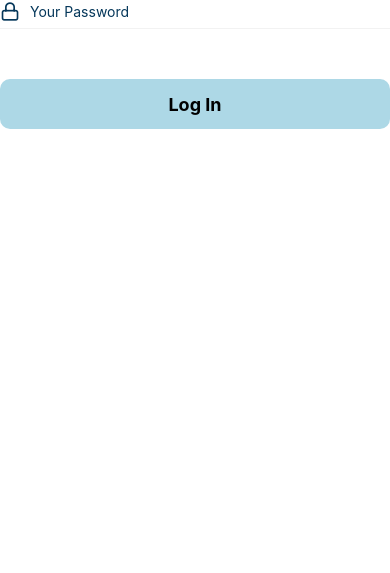
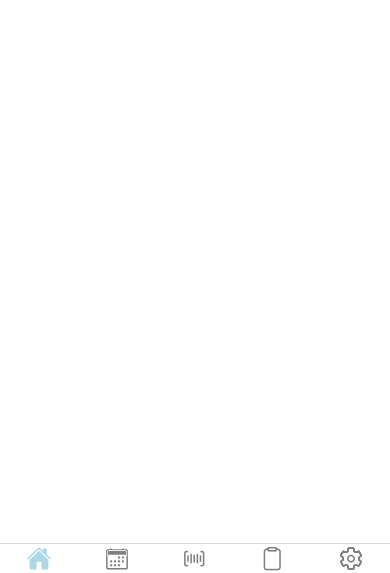
Before and after one commit to Insaneboy9/ttsScopeUI, a React Native app in the folder scope-app/: screen /SeniorNavigation in a window 390 px wide. Shown: the part 252-825 px from the top of the page. Built offline with nearby package versions, Linux system fonts and the light colour scheme.

Commit message:
refactor, added senior and junior account authenti

```diff
--- a/scope-app/AppNavigator.js
+++ b/scope-app/AppNavigator.js
@@ -2,7 +2,8 @@ import React from 'react'
 import { createNativeStackNavigator } from '@react-navigation/native-stack';
 import { NavigationContainer } from '@react-navigation/native';
 import LoginScreen from './screens/LoginScreen';
-import NavigationBar from './components/NavigationBar';
+import SeniorNavigation from './components/SeniorNavigation';
+import JuniorNavigation from './components/JuniorNavigation';
 
 
 const { Navigator, Screen } = createNativeStackNavigator();
@@ -12,7 +13,8 @@ const AppNavigator = () => {
     <NavigationContainer>
       <Navigator initialRouteName='LoginScreen'>
         <Screen name="LoginScreen" component={ LoginScreen } options={{headerShown:false}}></Screen>
-        <Screen name="NavigationBar" component={ NavigationBar } options={{headerShown:false}}></Screen>
+        <Screen name="SeniorNavigation" component={ SeniorNavigation } options={{headerShown:false}}></Screen>
+        <Screen name="JuniorNavigation" component={ JuniorNavigation } options={{headerShown:false}}></Screen>
       </Navigator>
     </NavigationContainer>
   )
--- a/scope-app/components/NavigationBar.js
+++ b/scope-app/components/JuniorNavigation.js
@@ -6,12 +6,10 @@ import IonicIcon from "react-native-vector-icons/Ionicons";
 import HomeScreen from "../screens/HomeScreen";
 import SettingsScreen from "../screens/SettingsScreen";
 import BarcodeScannerScreen from "../screens/BarcodeScannerScreen";
-import WeeklyScheduleScreen from "../screens/WeeklyScheduleScreen";
-import LabResultScreen from "../screens/LabResultScreen";
 
 const Tab = createBottomTabNavigator();
 
-export default function NavigationBar() {
+export default function JuniorNavigation() {
   return (
       <Tab.Navigator
         screenOptions={({ route }) => ({
@@ -23,13 +21,9 @@ export default function NavigationBar() {
             let iconName;
             if (route.name === "Home") {
               iconName = focused ? "home" : "home-outline";
-            } else if (route.name === "Schedule") {
-              iconName = focused ? "calendar" : "calendar-outline";
-            } else if (route.name === "Barcode") {
+            }  else if (route.name === "Barcode") {
               iconName = focused ? "barcode" : "barcode-outline";
-            } else if (route.name === "Lab") {
-              iconName = focused ? "clipboard" : "clipboard-outline";
-            } else if (route.name === "Settings") {
+            }  else if (route.name === "Settings") {
               iconName = focused ? "settings" : "settings-outline";
             }
 
@@ -50,18 +44,8 @@ export default function NavigationBar() {
           options={{ headerShown: false }}
         />
         <Tab.Screen
-          name="Schedule"
-          component={WeeklyScheduleScreen}
-          options={{ headerShown: false }}
-        />
-        <Tab.Screen
           name="Barcode"
           component={BarcodeScannerScreen}
-          options={{ headerShown: false }}
-        />
-        <Tab.Screen
-          name="Lab"
-          component={LabResultScreen}
           options={{ headerShown: false }}
         />
         <Tab.Screen
--- /dev/null
+++ b/scope-app/components/SeniorNavigation.js
@@ -0,0 +1,76 @@
+import { StyleSheet, Text, TouchableOpacity } from "react-native";
+import React from "react";
+import { createBottomTabNavigator } from "@react-navigation/bottom-tabs";
+import IonicIcon from "react-native-vector-icons/Ionicons";
+
+import HomeScreen from "../screens/HomeScreen";
+import SettingsScreen from "../screens/SettingsScreen";
+import BarcodeScannerScreen from "../screens/BarcodeScannerScreen";
+import WeeklyScheduleScreen from "../screens/WeeklyScheduleScreen";
+import LabResultScreen from "../screens/LabResultScreen";
+
+const Tab = createBottomTabNavigator();
+
+export default function SeniorNavigation() {
+  return (
+      <Tab.Navigator
+        screenOptions={({ route }) => ({
+          tabBarActiveTintColor: "lightblue",
+          tabBarInactiveTintColor: "grey",
+          tabBarLabelStyle: {fontSize : 16},
+          tabBarStyle: [{display: "flex"}],
+          tabBarIcon: ({ focused, color, size, padding }) => {
+            let iconName;
+            if (route.name === "Home") {
+              iconName = focused ? "home" : "home-outline";
+            } else if (route.name === "Schedule") {
+              iconName = focused ? "calendar" : "calendar-outline";
+            } else if (route.name === "Barcode") {
+              iconName = focused ? "barcode" : "barcode-outline";
+            } else if (route.name === "Lab") {
+              iconName = focused ? "clipboard" : "clipboard-outline";
+            } else if (route.name === "Settings") {
+              iconName = focused ? "settings" : "settings-outline";
+            }
+
+            return (
+              <IonicIcon
+                name={iconName}
+                size={size}
+                color={color}
+                style={{ paddingBottom: padding }}
+              />
+            );
+          },
+        })}
+      >
+        <Tab.Screen
+          name="Home"
+          component={HomeScreen}
+          options={{ headerShown: false }}
+        />
+        <Tab.Screen
+          name="Schedule"
+          component={WeeklyScheduleScreen}
+          options={{ headerShown: false }}
+        />
+        <Tab.Screen
+          name="Barcode"
+          component={BarcodeScannerScreen}
+          options={{ headerShown: false }}
+        />
+        <Tab.Screen
+          name="Lab"
+          component={LabResultScreen}
+          options={{ headerShown: false }}
+        />
+        <Tab.Screen
+          name="Settings"
+          component={SettingsScreen}
+          options={{ headerShown: false }}
+        />
+      </Tab.Navigator>
+  );
+}
+
+const styles = StyleSheet.create({});
--- a/scope-app/screens/LoginScreen.js
+++ b/scope-app/screens/LoginScreen.js
@@ -1,4 +1,4 @@
-import React from "react";
+import React, {useState} from "react";
 import {
   StyleSheet,
   SafeAreaView,
@@ -15,7 +15,15 @@ import HeaderBar from "../components/HeaderBar";
 
 function LoginScreen(props) {
 
-  const login = () => props.navigation.navigate("NavigationBar")
+  const [userDetail, setUserDetail] = useState('');
+
+  const login = () => {
+    if (userDetail.text === 'admin'){
+      props.navigation.navigate("JuniorNavigation")
+    } else {
+    props.navigation.navigate("SeniorNavigation")
+    }
+  }
 
   return (
     <SafeAreaView style={styles.container}>
@@ -29,8 +37,8 @@ function LoginScreen(props) {
             placeholder="Your Username"
             style={styles.textInput}
             autoCapitalize="none"
+            onChangeText={(text) => setUserDetail({text})}
           />
-          {/* <Feather name="check-circle" color="green" size={20} /> */}
         </SafeAreaView>
 
         <Text style={[styles.text_footer, { marginTop: 35 }]}>Password</Text>
@@ -42,7 +50,6 @@ function LoginScreen(props) {
             style={styles.textInput}
             autoCapitalize="none"
           />
-          {/* <Feather name="eye-off" color="grey" size={20} /> */}
         </SafeAreaView>
 
         <SafeAreaView style={styles.button}>
```
Also changed, not shown: scope-app/components/GreenButton.js (added).
